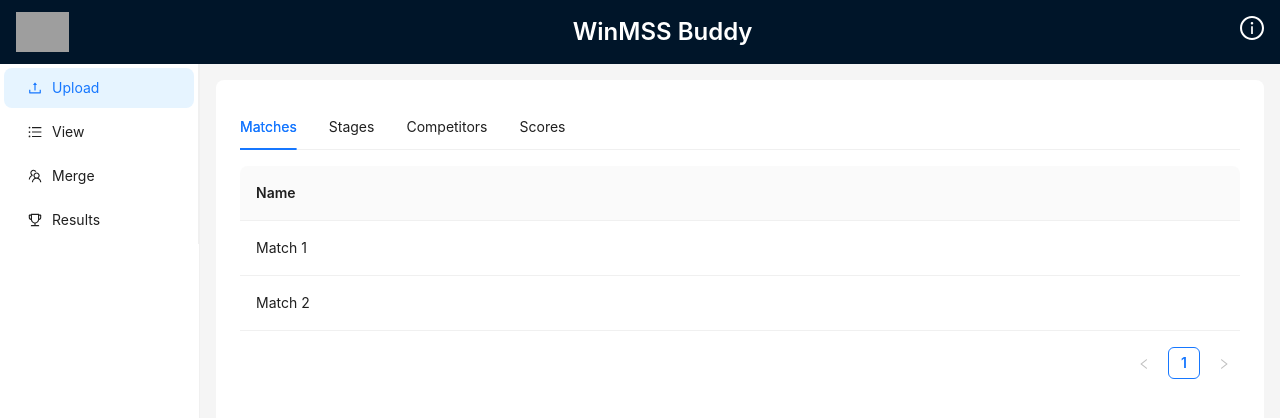
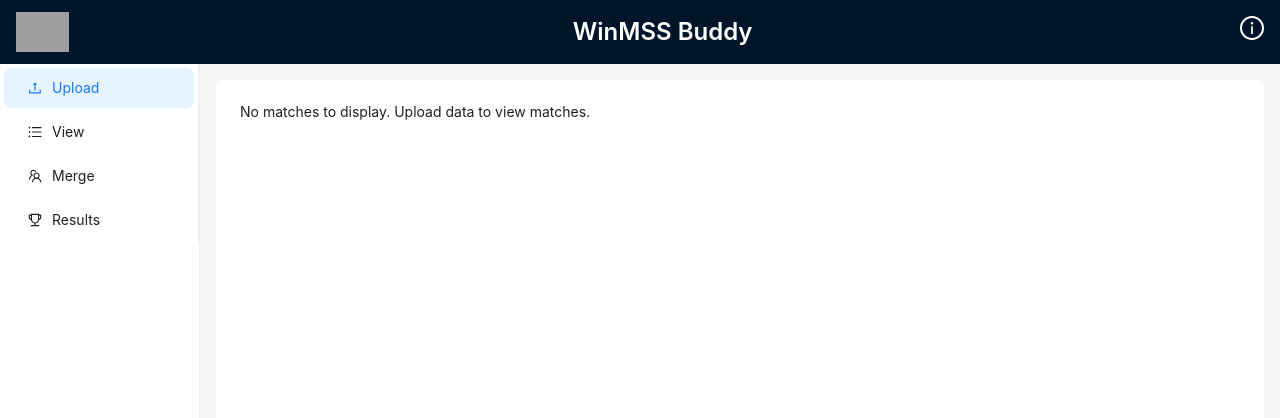
Before and after one commit to ariusalipour/WinMSS-Buddy, a React (Vite) app in the folder winmss-buddy-web/: page /view in a window 1280 px wide. Shown: the top 418 px of the page. Built offline with nearby package versions, Linux system fonts and the light colour scheme; grey boxes are pictures that could not be loaded.

Commit message:
Update View View

```diff
--- a/winmss-buddy-web/src/context/AppContext.tsx
+++ b/winmss-buddy-web/src/context/AppContext.tsx
@@ -1,5 +1,5 @@
 import React, { createContext, useState, useContext } from "react";
-import { ProcessedData, ChampionshipResult } from "../models";
+import { ProcessedData, ChampionshipResult } from "../../../winmss-buddy-api/src/models.ts";
 
 interface AppContextProps {
     processedData: ProcessedData | null;
--- a/winmss-buddy-web/src/services/api.ts
+++ b/winmss-buddy-web/src/services/api.ts
@@ -1,5 +1,5 @@
 import axios from "axios";
-import { ProcessedData } from "../models";
+import { ProcessedData } from "../../../winmss-buddy-api/src/models.ts";
 
 const API_BASE_URL = "https://winmss-buddy-api.chambercheck.app"; // Update to your API base URL
 
--- a/winmss-buddy-web/src/views/ViewView.tsx
+++ b/winmss-buddy-web/src/views/ViewView.tsx
@@ -1,44 +1,96 @@
 import React from "react";
 import { Tabs, Table } from "antd";
+import { useAppContext } from "../context/AppContext";
 
 const { TabPane } = Tabs;
 
 const ViewView: React.FC = () => {
-    const matches = [
-        { key: "1", name: "Match 1", stages: 5 },
-        { key: "2", name: "Match 2", stages: 3 },
-    ];
+    const { processedData } = useAppContext();
 
-    const stages = [
-        { key: "1", name: "Stage 1", match: "Match 1" },
-        { key: "2", name: "Stage 2", match: "Match 1" },
-    ];
-
-    const competitors = [
-        { key: "1", name: "John Doe", region: "USA" },
-        { key: "2", name: "Jane Smith", region: "UK" },
-    ];
-
-    const scores = [
-        { key: "1", competitor: "John Doe", match: "Match 1", points: 95 },
-        { key: "2", competitor: "Jane Smith", match: "Match 2", points: 85 },
-    ];
+    if (!processedData?.matches || processedData.matches.length === 0) {
+        return <p>No matches to display. Upload data to view matches.</p>;
+    }
 
     return (
+        <div>
+            <h2>View Matches</h2>
+            <Tabs>
+                {processedData.matches.map((match, matchIndex) => (
+                    <TabPane tab={match.matchName} key={`match-${matchIndex}`}>
                         <Tabs defaultActiveKey="1">
-        <TabPane tab="Matches" key="1">
-    <Table dataSource={matches} columns={[{ title: "Name", dataIndex: "name" }]} />
+                            {/* Competitors Tab */}
+                            <TabPane tab="Competitors" key="1">
+                                <Table
+                                    dataSource={processedData.registrations
+                                        .filter((reg) => reg.matchId === match.matchId)
+                                        .map((reg) => {
+                                            const competitor = processedData.competitors.find(
+                                                (comp) => comp.memberId === reg.memberId
+                                            );
+                                            return competitor
+                                                ? {
+                                                    ...competitor,
+                                                    registrationId: reg.competitorId, // Optional registration data
+                                                }
+                                                : null;
+                                        })
+                                        .filter((item) => item !== null)}
+                                    columns={[
+                                        { title: "Competitor Name", dataIndex: "name", key: "name" },
+                                        { title: "Region", dataIndex: "region", key: "region" },
+                                        { title: "Registration ID", dataIndex: "registrationId", key: "registrationId" },
+                                    ]}
+                                    bordered
+                                />
                             </TabPane>
+
+                            {/* Stages Tab */}
                             <TabPane tab="Stages" key="2">
-    <Table dataSource={stages} columns={[{ title: "Name", dataIndex: "name" }]} />
+                                <Table
+                                    dataSource={processedData.stages.filter(
+                                        (stage) => stage.matchId === match.matchId
+                                    )}
+                                    columns={[
+                                        { title: "Stage Name", dataIndex: "stageName", key: "stageName" },
+                                        { title: "Stage Number", dataIndex: "stageNumber", key: "stageNumber" },
+                                    ]}
+                                    bordered
+                                />
                             </TabPane>
-    <TabPane tab="Competitors" key="3">
-    <Table dataSource={competitors} columns={[{ title: "Name", dataIndex: "name" }]} />
+
+                            {/* Squads Tab */}
+                            <TabPane tab="Squads" key="3">
+                                <Table
+                                    dataSource={processedData.squads.filter(
+                                        (squad) => squad.matchId === match.matchId
+                                    )}
+                                    columns={[
+                                        { title: "Squad Name", dataIndex: "squadName", key: "squadName" },
+                                        { title: "Squad Number", dataIndex: "squadNumber", key: "squadNumber" },
+                                    ]}
+                                    bordered
+                                />
                             </TabPane>
+
+                            {/* Scores Tab */}
                             <TabPane tab="Scores" key="4">
-    <Table dataSource={scores} columns={[{ title: "Competitor", dataIndex: "competitor" }]} />
+                                <Table
+                                    dataSource={processedData.scores.filter(
+                                        (score) => score.matchId === match.matchId
+                                    )}
+                                    columns={[
+                                        { title: "Competitor Name", dataIndex: "competitorName", key: "competitorName" },
+                                        { title: "Score", dataIndex: "score", key: "score" },
+                                        { title: "Time", dataIndex: "time", key: "time" },
+                                    ]}
+                                    bordered
+                                />
                             </TabPane>
                         </Tabs>
+                    </TabPane>
+                ))}
+            </Tabs>
+        </div>
     );
 };
 
```
Also changed, not shown: winmss-buddy-web/src/models.ts (deleted, +0 -118 lines). Lines whose indentation alone changed are shown as unchanged.
